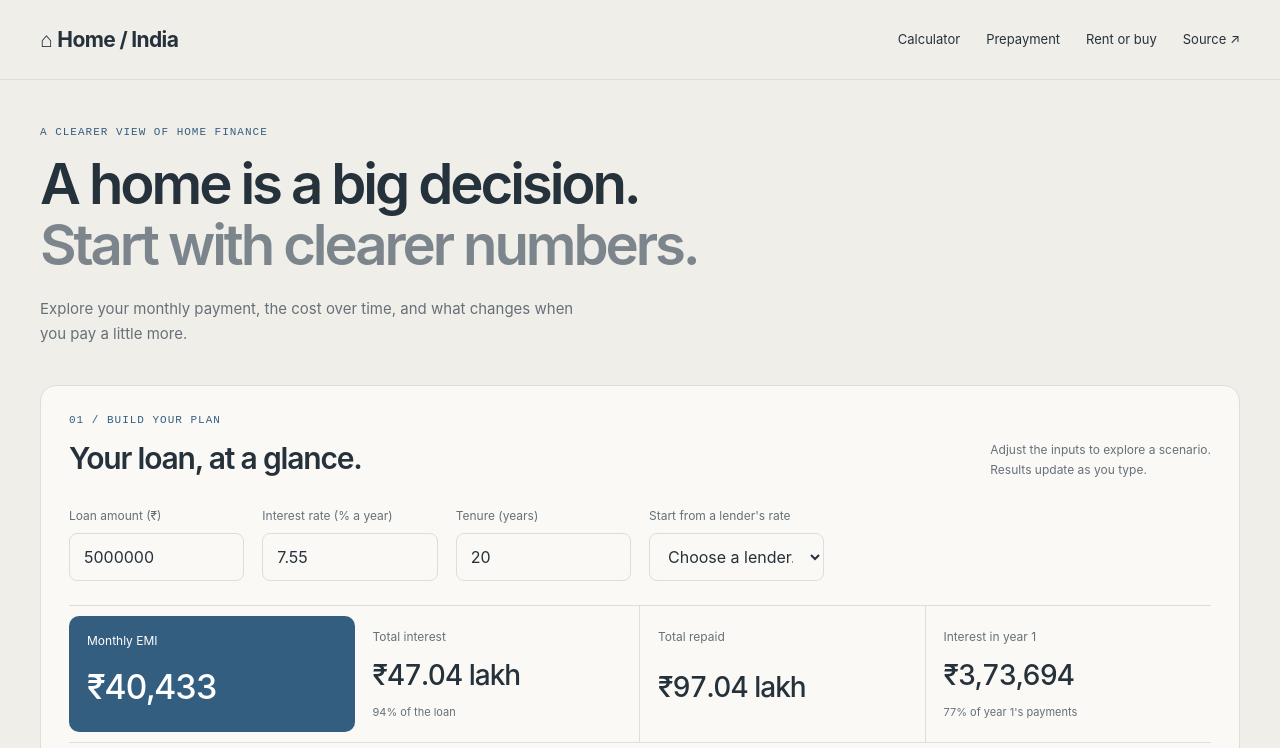
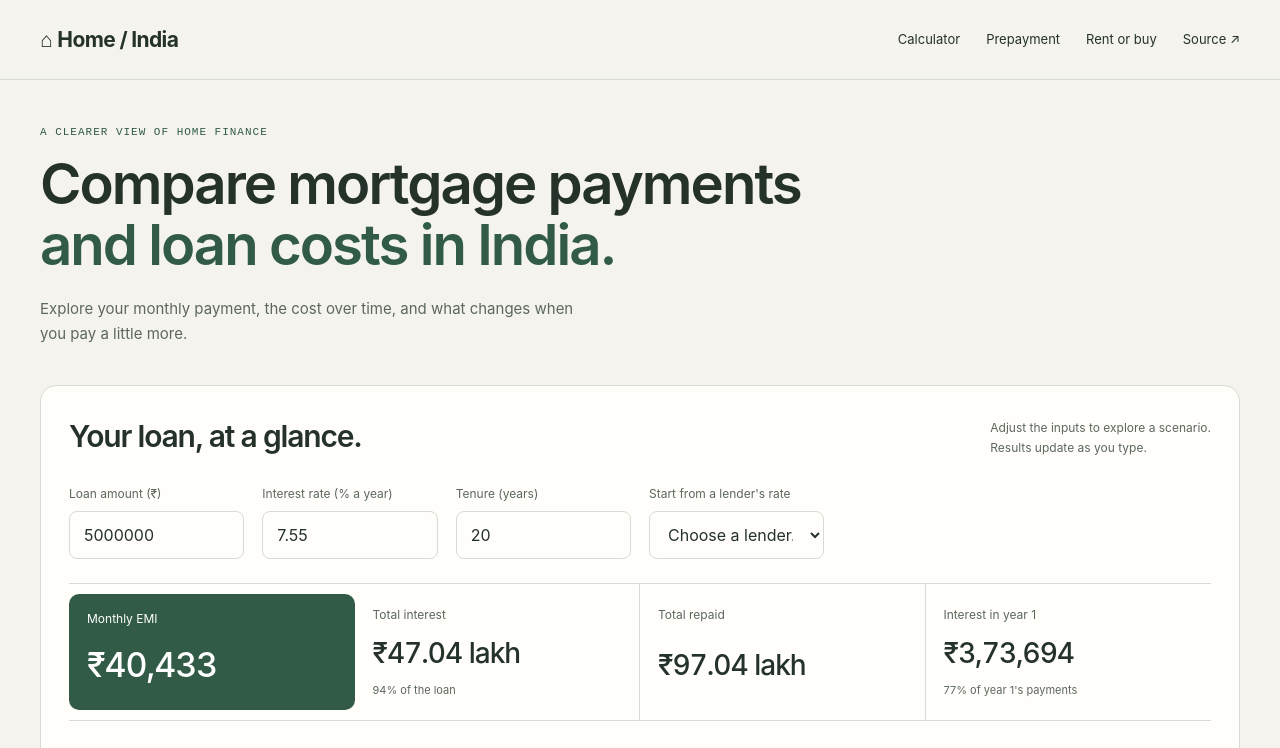
Before and after one commit to harsh-github007/Mortgage-Loans-in-India, a website with bundled scripts: page index.html in a window 1280 px wide. Shown: the top 748 px of the page. Built offline with nearby package versions, Linux system fonts and the light colour scheme.

Commit message:
Describe the mortgage tools plainly and align project colors

```diff
--- a/assets/style.css
+++ b/assets/style.css
@@ -57,3 +57,11 @@ html{scroll-behavior:smooth;scroll-padding-top:24px}body{-webkit-font-smoothing:
 @media(max-width:860px){.kpi:nth-child(2){border-right:0}.kpi:nth-child(-n+2){border-bottom:1px solid var(--line)}.section-intro{align-items:start;flex-direction:column;gap:12px}}
 @media(max-width:560px){.wrap{padding-left:20px;padding-right:20px}.masthead{height:68px}.brand{font-size:18px}.masthead>div a:not(:last-child){display:none}.top{padding:30px 0}h1{font-size:36px}.panel{padding:18px;border-radius:12px}.section-intro h2{font-size:26px}.inputs{grid-template-columns:minmax(0,1fr);gap:16px}.kpi{padding:18px 12px}.kpi b{font-size:23px}.kpi:first-child{padding:16px 12px}.kpi:first-child b{font-size:27px}.chart{height:240px}}
 @media(prefers-reduced-motion:reduce){html{scroll-behavior:auto}*,*:before,*:after{transition:none!important;animation:none!important}}
+
+/* Shared portfolio palette: warm neutral surfaces and green actions. */
+:root{--portfolio-bg:#f4f3ee;--portfolio-surface:#fffefa;--portfolio-ink:#243229;--portfolio-muted:#5c675f;--portfolio-line:#d6dcd5;--portfolio-accent:#315b46;--portfolio-hover:#244635;--portfolio-soft:#e5ece4}
+:root,html[data-theme="light"]{--bg:var(--portfolio-bg);--surface:var(--portfolio-surface);--chip:var(--portfolio-soft);--ink:var(--portfolio-ink);--muted:var(--portfolio-muted);--line:var(--portfolio-line);--blue:var(--portfolio-accent);--orange:var(--portfolio-accent);color-scheme:light}
+::selection{background:#d4e2d3;color:#243229}a,button,input,select{accent-color:var(--portfolio-accent)}:focus-visible{outline:2px solid var(--portfolio-accent);outline-offset:4px}h1{letter-spacing:-.035em;text-wrap:balance;overflow-wrap:normal}h1 em{color:var(--portfolio-accent)}
+.hero-copy>.eyebrow,.hero-copy>.hero-label,.section-head .eyebrow,.methodology>div>.eyebrow,.hero .wrap>.label,.section-label,.top-inner .eyebrow{display:none}
+
+:root{--blue:#315b46;--orange:#9a683a;--aqua:#357988}.button.primary:hover{color:white}.hero-evidence,.chart-workspace{min-width:0}
--- a/index.html
+++ b/index.html
@@ -22,7 +22,7 @@
   <header class="top">
     <div class="wrap">
       <span class="label">A CLEARER VIEW OF HOME FINANCE</span>
-      <h1>A home is a big decision.<br><em>Start with clearer numbers.</em></h1>
+      <h1>Compare mortgage payments<br><em>and loan costs in India.</em></h1>
       <p class="lede">Explore your monthly payment, the cost over time, and what changes when you pay a little more.</p>
     </div>
   </header>
```
